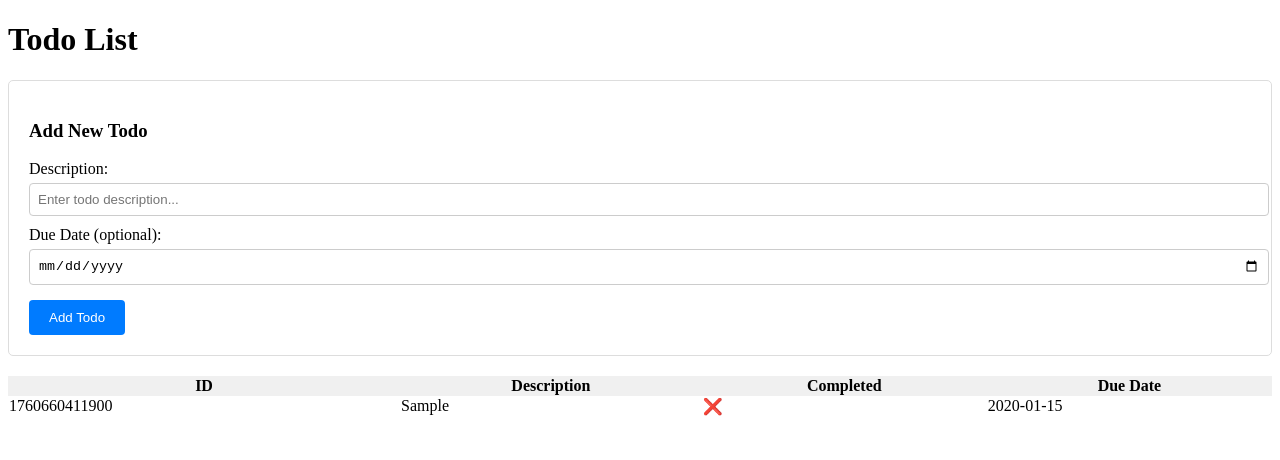
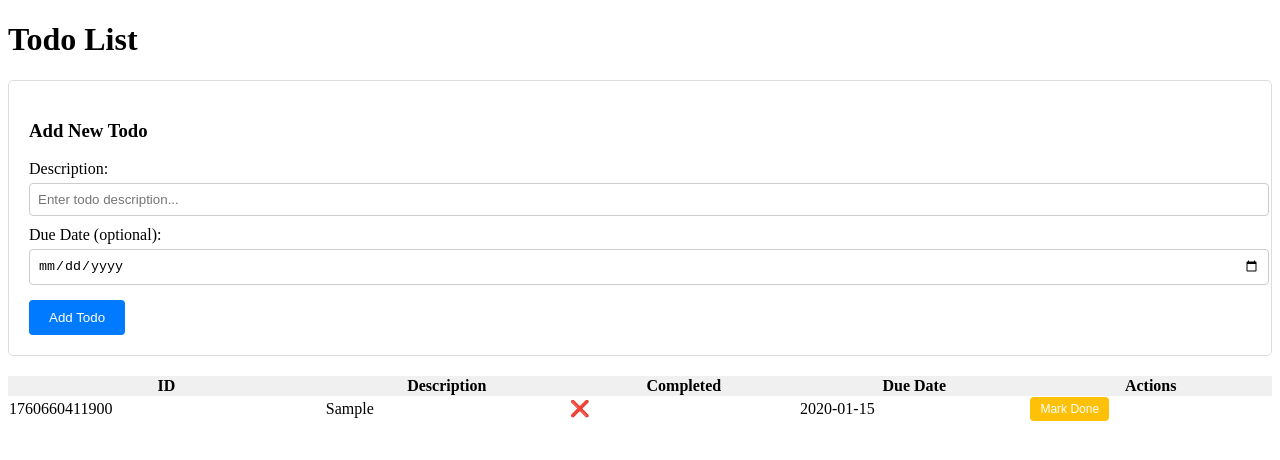
Before and after one commit to DhanushkaChandimal/To-Do-List-App-with-Redux, a React (Vite) app: page / in a window 1280 px wide. Both pictures are taken after typing "Sample", "2020-01-15" into the empty fields and a click on the button "Add Todo". Shown: the top 460 px of the page. Built offline with nearby package versions, Linux system fonts and the light colour scheme.

Commit message:
Add action to toggle todo completion

```diff
--- a/src/components/TodoList.tsx
+++ b/src/components/TodoList.tsx
@@ -2,7 +2,7 @@ import type React from "react";
 import { useState } from "react";
 import { useDispatch, useSelector } from "react-redux";
 import type { AppDispatch, RootState } from "../redux/store";
-import { createTodo } from "../redux/todoReducer";
+import { createTodo, toggleTodo } from "../redux/todoReducer";
 
 const TodoList: React.FC = () => {
     const todoList = useSelector((state: RootState) => state.todoList.todos);
@@ -21,6 +21,10 @@ const TodoList: React.FC = () => {
             setDescription("");
             setDueDate("");
         }
+    };
+
+    const handleToggleTodo = (id: string) => {
+        dispatch(toggleTodo(id));
     };
 
     return (
@@ -77,6 +81,7 @@ const TodoList: React.FC = () => {
                         <th>Description</th>
                         <th>Completed</th>
                         <th>Due Date</th>
+                        <th>Actions</th>
                     </tr>
                 </thead>
                 <tbody>
@@ -89,6 +94,22 @@ const TodoList: React.FC = () => {
                             </td>
                             <td>
                                 {todo.dueDate || 'No due date'}
+                            </td>
+                            <td>
+                                <button
+                                    onClick={() => handleToggleTodo(todo.id)}
+                                    style={{
+                                        backgroundColor: todo.completed ? '#28a745' : '#ffc107',
+                                        color: 'white',
+                                        border: 'none',
+                                        padding: '5px 10px',
+                                        borderRadius: '4px',
+                                        cursor: 'pointer',
+                                        fontSize: '12px'
+                                    }}
+                                >
+                                    {todo.completed ? 'Mark Undone' : 'Mark Done'}
+                                </button>
                             </td>
                         </tr>
                     ))}
--- a/src/redux/todoReducer.ts
+++ b/src/redux/todoReducer.ts
@@ -31,9 +31,15 @@ const todoReducer = createSlice ({
                 dueDate: action.payload.dueDate || null
             })
         },
+        toggleTodo: (state, action) => {
+            const todo = state.todos.find(todo => todo.id === action.payload);
+            if (todo) {
+                todo.completed = !todo.completed;
+            }
+        },
     },
 
 });
 
-export const { createTodo } = todoReducer.actions;
+export const { createTodo, toggleTodo } = todoReducer.actions;
 export default todoReducer.reducer;
```
